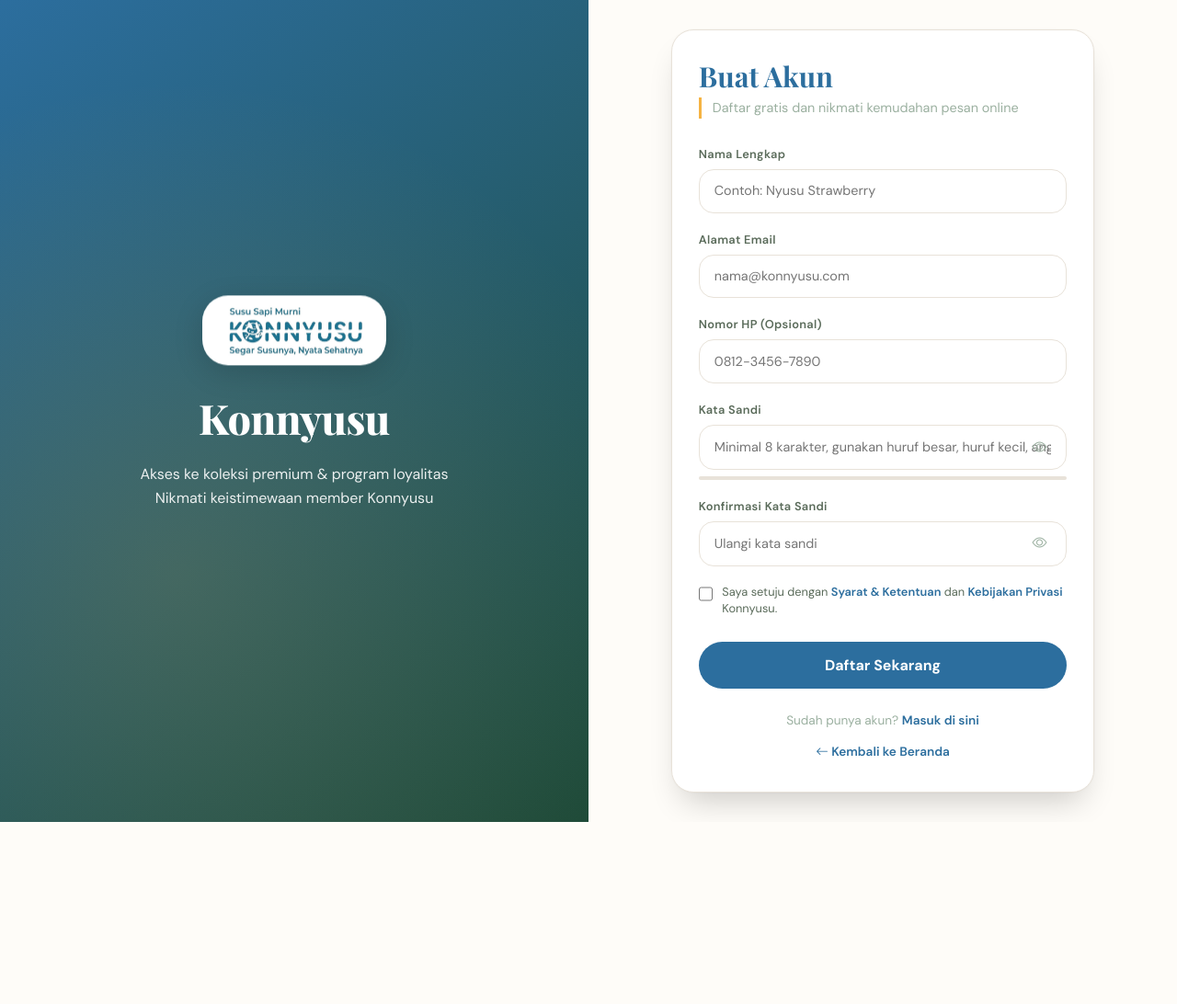
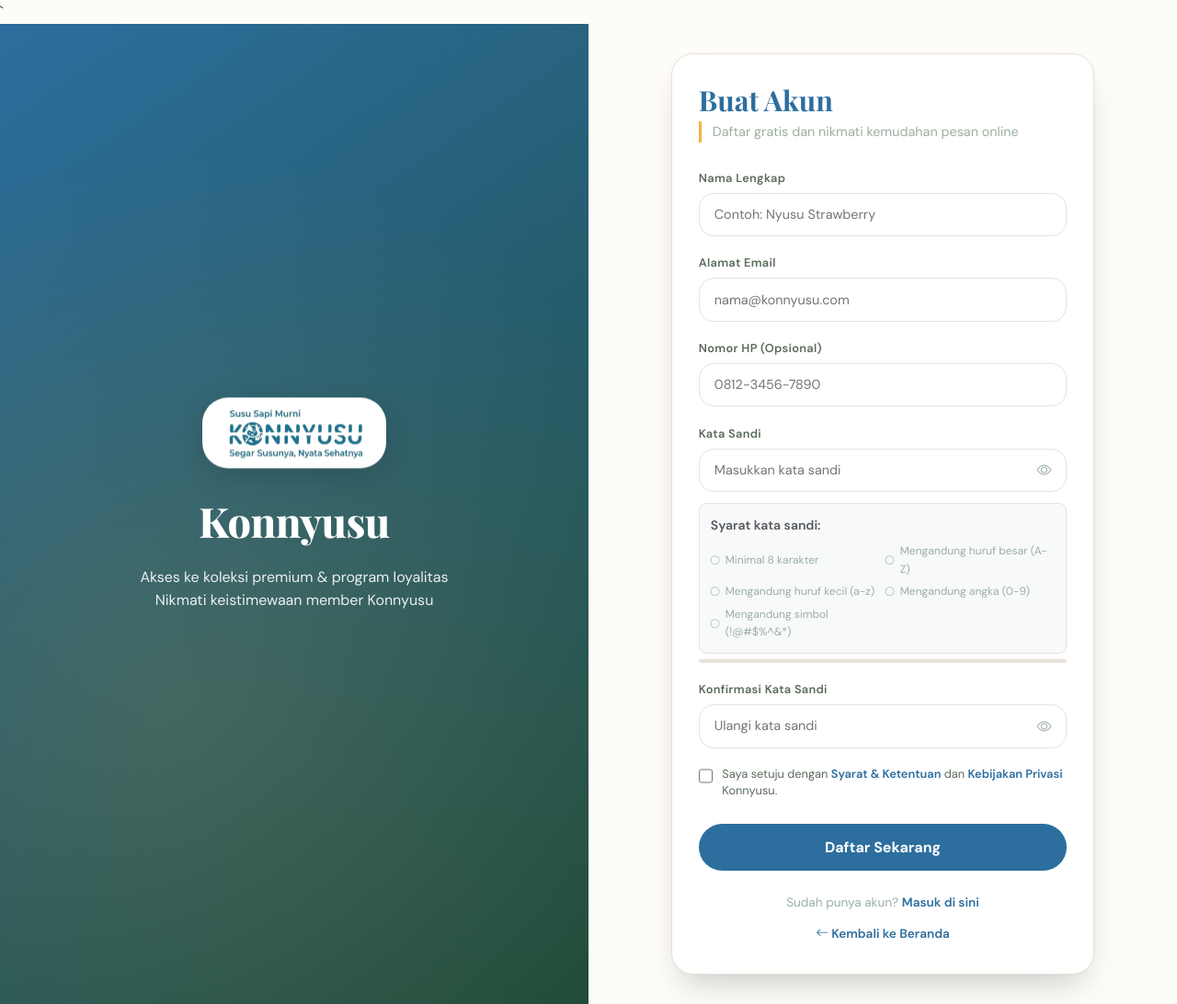
Before and after one commit to pijawww/Konnyusu-website, a PHP site: page /auth/register.php in a window 1280 px wide. Shown: the whole page at 92% size. Before the commit the page ends 894 px from the top, so only its background shows below. Run offline with PHP 8.4, Linux system fonts and the light colour scheme; some libraries are stand-ins or nearby versions.

Commit message:
perbaikan fe register

```diff
--- a/auth/register.php
+++ b/auth/register.php
@@ -1,4 +1,4 @@
-<?php
+`<?php
 // auth/register.php
 session_start();
 require_once __DIR__ . '/../config/auth.php';
@@ -273,18 +273,62 @@ if ($_SERVER['REQUEST_METHOD'] === 'POST') {
       font-weight: 500;
     }
 
-    /* Password toggle */
-    .password-input-wrapper {
+    /* Password requirements outside input */
+    .password-requirements {
+      margin-top: 0.75rem;
+      padding: 0.75rem;
+      background: #f8f9fa;
+      border-radius: var(--radius-sm);
+      border: 1px solid var(--border);
+    }
+    .password-requirements small {
+      font-weight: 600;
+      color: var(--text-mid);
+      display: block;
+      margin-bottom: 0.5rem;
+    }
+    .password-rules-list {
+      list-style: none;
+      padding: 0;
+      margin: 0;
+      display: grid;
+      grid-template-columns: 1fr 1fr;
+      gap: 0.35rem;
+    }
+    .password-rules-list li {
+      font-size: 0.75rem;
+      color: var(--text-muted);
+      display: flex;
+      align-items: center;
+      gap: 0.4rem;
+      transition: color 0.2s;
+    }
+    .password-rules-list li i {
+      font-size: 0.6rem;
+      transition: color 0.2s;
+    }
+    .password-rules-list li.valid {
+      color: var(--success);
+    }
+    .password-rules-list li.valid i {
+      color: var(--success);
+    }
+    .password-rules-list li.valid i:before {
+      content: "\f26e";
+    }
+
+    /* Password input with icon - same style as other inputs */
+    .input-with-icon {
       position: relative;
       display: flex;
       align-items: center;
     }
-    .password-input-wrapper input {
-      width: 100%;
+    .input-with-icon .form-input {
+      padding-right: 2.5rem;
     }
-    .password-toggle {
+    .input-with-icon .password-toggle {
       position: absolute;
-      right: 1rem;
+      right: 0.75rem;
       background: none;
       border: none;
       color: var(--text-muted);
@@ -296,7 +340,7 @@ if ($_SERVER['REQUEST_METHOD'] === 'POST') {
       font-size: 1rem;
       transition: color 0.2s;
     }
-    .password-toggle:hover {
+    .input-with-icon .password-toggle:hover {
       color: var(--text-dark);
     }
 
@@ -405,14 +449,24 @@ if ($_SERVER['REQUEST_METHOD'] === 'POST') {
         </div>
         <div class="form-group">
           <label class="form-label">Kata Sandi</label>
-          <div class="password-input-wrapper" style="background: var(--white); border: 1.5px solid var(--border); border-radius: var(--radius-md); padding: 0 1rem;">
+          <div class="input-with-icon">
             <input type="password" name="password" id="pwdInput" class="form-input"
-                   placeholder="Minimal 8 karakter, gunakan huruf besar, huruf kecil, angka, dan simbol"
-                   required oninput="checkStrength(this.value)"
-                   style="border: none; background: transparent; padding: .75rem 0; flex: 1;">
+                   placeholder="Masukkan kata sandi"
+                   required oninput="checkStrength(this.value)">
             <button type="button" class="password-toggle" onclick="togglePassword('pwdInput')">
               <i class="bi bi-eye"></i>
             </button>
+          </div>
+          <!-- Password Requirements -->
+          <div class="password-requirements">
+            <small class="text-muted">Syarat kata sandi:</small>
+            <ul class="password-rules-list">
+              <li id="rule-length"><i class="bi bi-circle"></i> Minimal 8 karakter</li>
+              <li id="rule-upper"><i class="bi bi-circle"></i> Mengandung huruf besar (A-Z)</li>
+              <li id="rule-lower"><i class="bi bi-circle"></i> Mengandung huruf kecil (a-z)</li>
+              <li id="rule-number"><i class="bi bi-circle"></i> Mengandung angka (0-9)</li>
+              <li id="rule-symbol"><i class="bi bi-circle"></i> Mengandung simbol (!@#$%^&*)</li>
+            </ul>
           </div>
           <div class="strength-bar">
             <div class="strength-bar__fill" id="strengthBar"></div>
@@ -421,10 +475,9 @@ if ($_SERVER['REQUEST_METHOD'] === 'POST') {
         </div>
         <div class="form-group">
           <label class="form-label">Konfirmasi Kata Sandi</label>
-          <div class="password-input-wrapper" style="background: var(--white); border: 1.5px solid var(--border); border-radius: var(--radius-md); padding: 0 1rem;">
+          <div class="input-with-icon">
             <input type="password" name="confirm_password" id="confirmPwdInput" class="form-input"
-                   placeholder="Ulangi kata sandi" required
-                   style="border: none; background: transparent; padding: .75rem 0; flex: 1;">
+                   placeholder="Ulangi kata sandi" required>
             <button type="button" class="password-toggle" onclick="togglePassword('confirmPwdInput')">
               <i class="bi bi-eye"></i>
             </button>
@@ -457,12 +510,48 @@ if ($_SERVER['REQUEST_METHOD'] === 'POST') {
     const bar = document.getElementById('strengthBar');
     const lbl = document.getElementById('strengthLabel');
     let score = 0;
-    if (val.length >= 8) score++;
-    if (val.length >= 12) score++;
-    if (/[A-Z]/.test(val)) score++;
-    if (/[a-z]/.test(val)) score++;
-    if (/[0-9]/.test(val)) score++;
-    if (/[^A-Za-z0-9]/.test(val)) score++;
+
+    // Check each rule and update visual feedback
+    const ruleLength = document.getElementById('rule-length');
+    const ruleUpper = document.getElementById('rule-upper');
+    const ruleLower = document.getElementById('rule-lower');
+    const ruleNumber = document.getElementById('rule-number');
+    const ruleSymbol = document.getElementById('rule-symbol');
+
+    if (val.length >= 8) {
+      ruleLength.classList.add('valid');
+      score++;
+    } else {
+      ruleLength.classList.remove('valid');
+    }
+
+    if (/[A-Z]/.test(val)) {
+      ruleUpper.classList.add('valid');
+      score++;
+    } else {
+      ruleUpper.classList.remove('valid');
+    }
+
+    if (/[a-z]/.test(val)) {
+      ruleLower.classList.add('valid');
+      score++;
+    } else {
+      ruleLower.classList.remove('valid');
+    }
+
+    if (/[0-9]/.test(val)) {
+      ruleNumber.classList.add('valid');
+      score++;
+    } else {
+      ruleNumber.classList.remove('valid');
+    }
+
+    if (/[^A-Za-z0-9]/.test(val)) {
+      ruleSymbol.classList.add('valid');
+      score++;
+    } else {
+      ruleSymbol.classList.remove('valid');
+    }
 
     const levels = [
       { pct: '20%', color: '#e05252', label: 'Sangat lemah' },
```
Also changed, not shown: database/konnyusu.sql (+7 -6 lines), assets/uploads/payment_proofs/proof_1_1780154930.jpeg (added).
